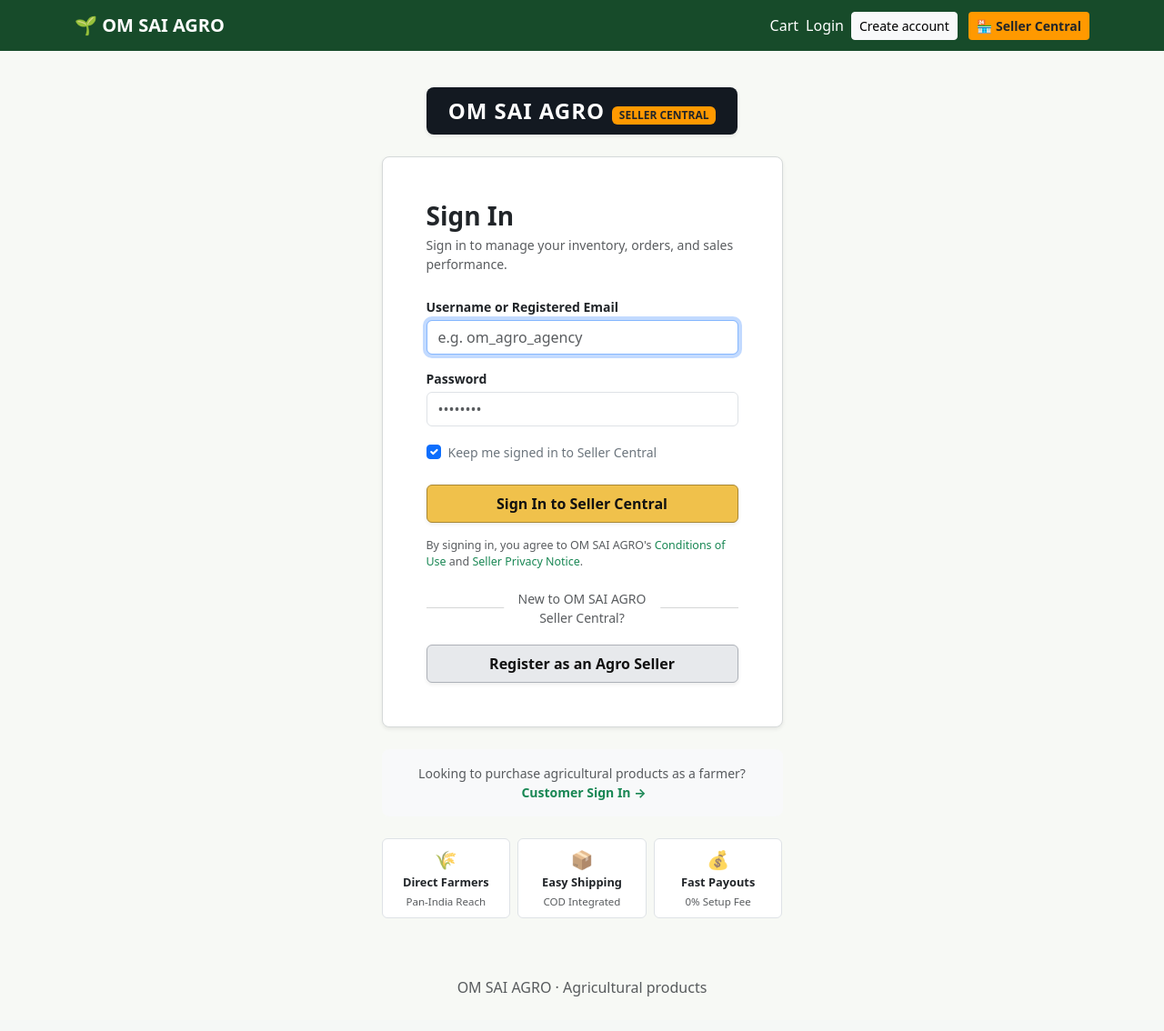
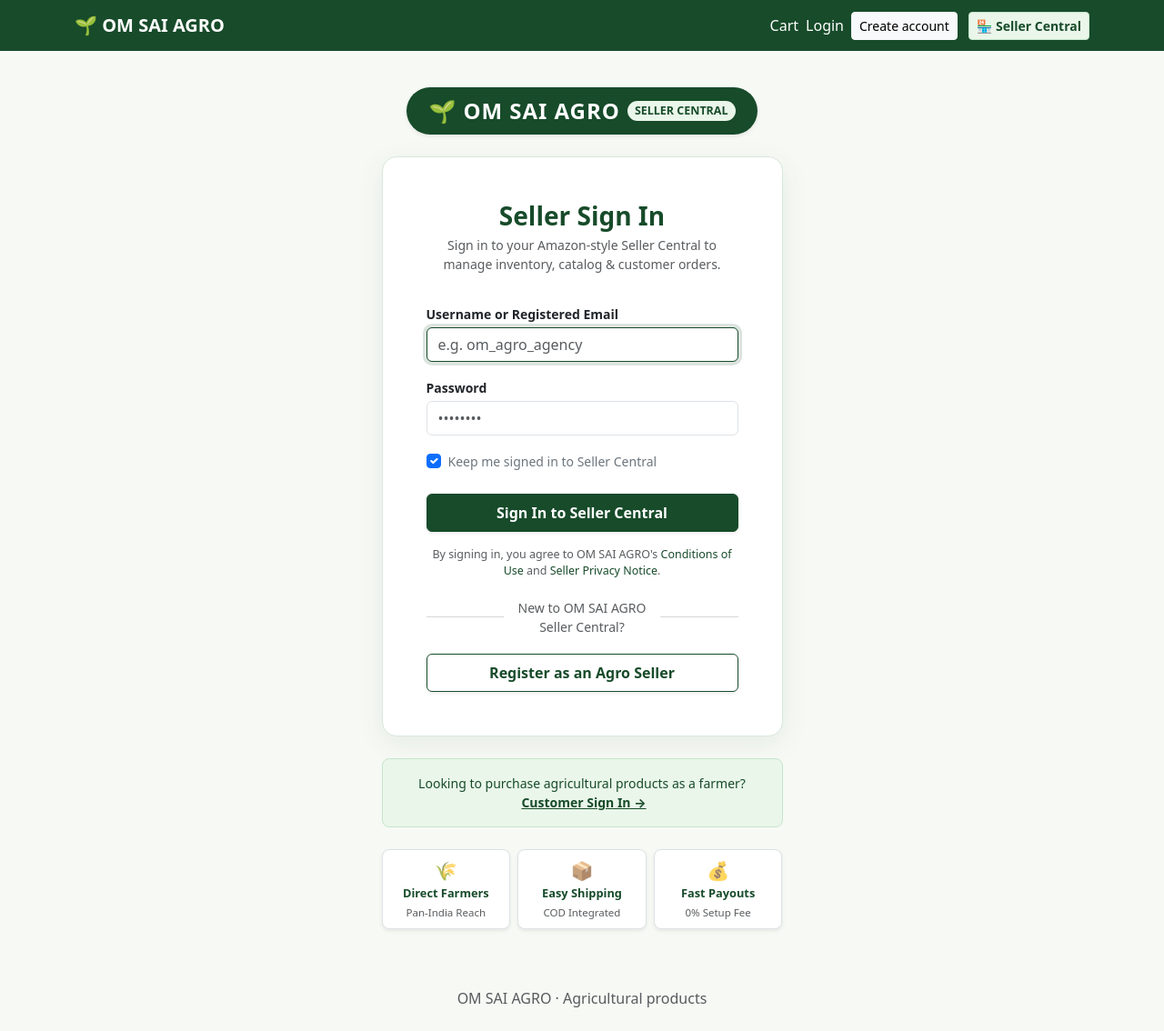
Before and after one commit to akshayjust09/omsaiagro, a Django app: page /seller/login/ in a window 1280 px wide. Shown: the whole page at 91% size. Before the commit the page ends 1096 px from the top, so only its background shows below. Run offline with Django 5.2, Linux system fonts and the light colour scheme.

Commit message:
Harmonize login and seller pages with OM SAI AGRO brand colors

```diff
--- a/static/store/style.css
+++ b/static/store/style.css
@@ -10,9 +10,54 @@ body { background: #f7f9f5; color: #203126; font-family: system-ui, -apple-syste
 .bg-success-subtle { background-color: #eaf6ea !important; }
 .table > :not(caption) > * > * { padding: 0.75rem 0.85rem; }
 
+/* Custom Agro Theme Helpers */
+.btn-agro {
+  background-color: #174b2a !important;
+  border-color: #174b2a !important;
+  color: #ffffff !important;
+  font-weight: 600;
+  transition: all 0.2s ease;
+}
+.btn-agro:hover, .btn-agro:focus {
+  background-color: #0f361d !important;
+  border-color: #0f361d !important;
+  color: #ffffff !important;
+  box-shadow: 0 4px 14px rgba(23, 75, 42, 0.25);
+}
+.btn-outline-agro {
+  color: #174b2a !important;
+  border-color: #174b2a !important;
+  font-weight: 600;
+  background-color: transparent !important;
+  transition: all 0.2s ease;
+}
+.btn-outline-agro:hover {
+  background-color: #174b2a !important;
+  color: #ffffff !important;
+}
+.agro-card {
+  background: #ffffff;
+  border: 1px solid #d8e8dc !important;
+  border-radius: 16px;
+  box-shadow: 0 8px 30px rgba(23, 75, 42, 0.08);
+}
+.agro-header-pill {
+  background: #174b2a;
+  color: #ffffff;
+}
+.agro-badge-subtle {
+  background: #eaf6ea;
+  color: #174b2a;
+  border: 1px solid #c3e6cb;
+}
+.form-control:focus, .form-select:focus {
+  border-color: #174b2a !important;
+  box-shadow: 0 0 0 0.25rem rgba(23, 75, 42, 0.15) !important;
+}
+
 /* Amazon Seller Central Specific Styles */
 .amazon-seller-wrapper { font-family: -apple-system, BlinkMacSystemFont, "Segoe UI", Roboto, "Helvetica Neue", Arial, sans-serif; }
 .amazon-nav-tabs .nav-link { color: #374151; font-weight: 500; font-size: 0.92rem; padding: 0.55rem 1.1rem; border-radius: 6px; transition: all 0.15s ease; }
 .amazon-nav-tabs .nav-link:hover { color: #111827; background: #f3f4f6; }
-.amazon-nav-tabs .active-amazon { background: #131921 !important; color: #ffffff !important; font-weight: 600; box-shadow: 0 2px 6px rgba(0,0,0,0.15); }
+.amazon-nav-tabs .active-amazon { background: #174b2a !important; color: #ffffff !important; font-weight: 600; box-shadow: 0 2px 6px rgba(23,75,42,0.25); }
 .tracking-wide { letter-spacing: 0.04em; }
--- a/templates/base.html
+++ b/templates/base.html
@@ -16,14 +16,14 @@
       {% if user.is_authenticated %}
         <a class="nav-link text-white" href="{% url 'my_orders' %}">My Orders</a>
         {% if user.role == "seller" or user.is_staff %}
-        <a class="btn btn-sm text-dark fw-bold" style="background: #ff9900;" href="{% url 'seller_dashboard' %}">🏪 Seller Central</a>
+        <a class="btn btn-sm fw-bold" style="background: #eaf6ea; color: #174b2a; border: 1px solid #c3e6cb;" href="{% url 'seller_dashboard' %}">🏪 Seller Central</a>
         {% endif %}
         {% if user.is_staff %}<a class="nav-link text-white" href="/admin/">Admin</a>{% endif %}
         <form method="post" action="{% url 'logout' %}">{% csrf_token %}<button class="btn btn-sm btn-outline-light">Logout</button></form>
       {% else %}
         <a class="nav-link text-white" href="{% url 'login' %}">Login</a>
         <a class="btn btn-sm btn-light" href="{% url 'register_customer' %}">Create account</a>
-        <a class="btn btn-sm text-dark fw-bold ms-1" style="background: #ff9900;" href="{% url 'seller_login' %}">🏪 Seller Central</a>
+        <a class="btn btn-sm fw-bold ms-1" style="background: #eaf6ea; color: #174b2a; border: 1px solid #c3e6cb;" href="{% url 'seller_login' %}">🏪 Seller Central</a>
       {% endif %}
     </div>
   </div>
--- a/templates/store/seller_login.html
+++ b/templates/store/seller_login.html
@@ -1,22 +1,24 @@
 {% extends "base.html" %}
-{% block title %}Sign In to Seller Central | OM SAI AGRO{% endblock %}
+{% block title %}Seller Central Sign In | OM SAI AGRO{% endblock %}
 
 {% block content %}
 <div class="container py-3">
   <!-- Seller Central Mini Header -->
   <div class="text-center mb-4">
-    <div class="d-inline-flex align-items-baseline p-2 px-4 rounded-3 text-white shadow-sm" style="background: #131921;">
-      <span class="fs-4 fw-bold text-white tracking-wide">OM SAI AGRO</span>
-      <span class="ms-2 badge text-dark fw-bold" style="background: #ff9900; font-size: 0.75rem;">SELLER CENTRAL</span>
+    <div class="d-inline-flex align-items-center p-2 px-4 rounded-pill shadow-sm" style="background: #174b2a; color: white;">
+      <span class="fs-4 fw-bold tracking-wide">🌱 OM SAI AGRO</span>
+      <span class="ms-2 badge text-dark fw-bold rounded-pill" style="background: #eaf6ea; color: #174b2a !important; font-size: 0.78rem;">SELLER CENTRAL</span>
     </div>
   </div>
 
   <div class="row justify-content-center">
     <div class="col-12 col-md-8 col-lg-5">
-      <!-- Amazon Style Sign-In Box -->
-      <div class="card border rounded-3 shadow-sm bg-white p-4 p-md-5 mb-4" style="border-color: #d5d9d9 !important;">
-        <h2 class="fw-bold text-dark mb-1" style="font-size: 1.75rem;">Sign In</h2>
-        <p class="text-muted small mb-4">Sign in to manage your inventory, orders, and sales performance.</p>
+      <!-- Agro-Themed Sign-In Box -->
+      <div class="card agro-card p-4 p-md-5 mb-4">
+        <div class="text-center mb-3">
+          <h2 class="fw-bold mb-1" style="color: #174b2a; font-size: 1.75rem;">Seller Sign In</h2>
+          <p class="text-muted small">Sign in to your Amazon-style Seller Central to manage inventory, catalog & customer orders.</p>
+        </div>
 
         {% if form.errors %}
         <div class="alert alert-danger py-2 small mb-3" role="alert">
@@ -47,11 +49,9 @@
 
           <!-- Password Field -->
           <div class="mb-3">
-            <div class="d-flex justify-content-between align-items-center mb-1">
-              <label class="form-label fw-bold small text-dark mb-0" for="id_password">
-                Password
-              </label>
-            </div>
+            <label class="form-label fw-bold small text-dark mb-1" for="id_password">
+              Password
+            </label>
             <input type="password" name="password" autocomplete="current-password" required class="form-control" id="id_password" placeholder="••••••••">
           </div>
 
@@ -63,59 +63,59 @@
             </label>
           </div>
 
-          <!-- Amazon Style Gold Sign-In Button -->
-          <button type="submit" class="btn w-100 fw-bold py-2 shadow-sm mb-3" style="background: #f0c14b; border: 1px solid #a88734; color: #111;">
+          <!-- Agro Green Sign-In Button -->
+          <button type="submit" class="btn btn-agro w-100 py-2 shadow-sm mb-3">
             Sign In to Seller Central
           </button>
 
           <!-- Disclaimer Note -->
-          <p class="text-muted small mb-0" style="font-size: 0.78rem;">
-            By signing in, you agree to OM SAI AGRO's <a href="#" class="text-decoration-none text-success">Conditions of Use</a> and <a href="#" class="text-decoration-none text-success">Seller Privacy Notice</a>.
+          <p class="text-muted small mb-0 text-center" style="font-size: 0.78rem;">
+            By signing in, you agree to OM SAI AGRO's <a href="#" class="text-decoration-none" style="color: #174b2a;">Conditions of Use</a> and <a href="#" class="text-decoration-none" style="color: #174b2a;">Seller Privacy Notice</a>.
           </p>
         </form>
 
         <!-- Divider -->
         <div class="position-relative my-4 text-center">
-          <hr class="text-muted">
+          <hr class="text-muted opacity-25">
           <span class="position-absolute top-50 start-50 translate-middle bg-white px-2 small text-muted">
             New to OM SAI AGRO Seller Central?
           </span>
         </div>
 
         <!-- Create Seller Account Button -->
-        <a href="{% url 'register_seller' %}" class="btn btn-outline-secondary w-100 py-2 fw-semibold shadow-sm" style="background: #e7e9ec; color: #111; border-color: #adb1b8;">
+        <a href="{% url 'register_seller' %}" class="btn btn-outline-agro w-100 py-2 shadow-sm">
           Register as an Agro Seller
         </a>
       </div>
 
       <!-- Customer Login Switch -->
-      <div class="card border-0 bg-light p-3 rounded-3 text-center mb-4">
-        <span class="small text-muted">
+      <div class="card border-0 p-3 rounded-3 text-center mb-4" style="background: #eaf6ea; border: 1px solid #c3e6cb !important;">
+        <span class="small" style="color: #174b2a;">
           Looking to purchase agricultural products as a farmer?
-          <a href="{% url 'login' %}" class="text-success fw-bold text-decoration-none ms-1">Customer Sign In →</a>
+          <a href="{% url 'login' %}" class="fw-bold text-decoration-none ms-1" style="color: #174b2a; text-decoration: underline !important;">Customer Sign In →</a>
         </span>
       </div>
 
       <!-- Seller Central Value Propositions -->
       <div class="row g-2 text-center text-muted small">
         <div class="col-4">
-          <div class="p-2 border rounded bg-white">
+          <div class="p-2 border rounded-3 bg-white shadow-sm">
             <div class="fs-5">🌾</div>
-            <strong class="d-block text-dark" style="font-size: 0.8rem;">Direct Farmers</strong>
+            <strong class="d-block" style="color: #174b2a; font-size: 0.8rem;">Direct Farmers</strong>
             <span style="font-size: 0.72rem;">Pan-India Reach</span>
           </div>
         </div>
         <div class="col-4">
-          <div class="p-2 border rounded bg-white">
+          <div class="p-2 border rounded-3 bg-white shadow-sm">
             <div class="fs-5">📦</div>
-            <strong class="d-block text-dark" style="font-size: 0.8rem;">Easy Shipping</strong>
+            <strong class="d-block" style="color: #174b2a; font-size: 0.8rem;">Easy Shipping</strong>
             <span style="font-size: 0.72rem;">COD Integrated</span>
           </div>
         </div>
         <div class="col-4">
-          <div class="p-2 border rounded bg-white">
+          <div class="p-2 border rounded-3 bg-white shadow-sm">
             <div class="fs-5">💰</div>
-            <strong class="d-block text-dark" style="font-size: 0.8rem;">Fast Payouts</strong>
+            <strong class="d-block" style="color: #174b2a; font-size: 0.8rem;">Fast Payouts</strong>
             <span style="font-size: 0.72rem;">0% Setup Fee</span>
           </div>
         </div>
```
Also changed, not shown: templates/store/login.html (+16 -10 lines), templates/store/register.html (+72 -3 lines).
